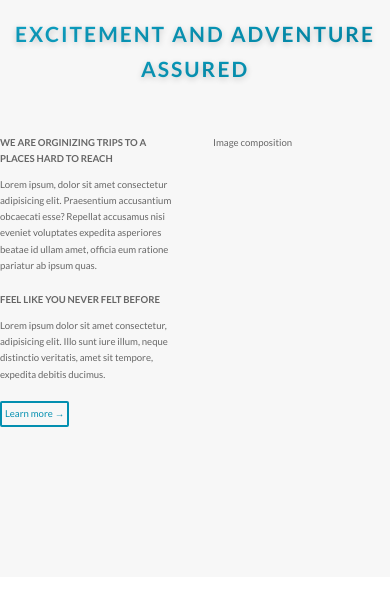
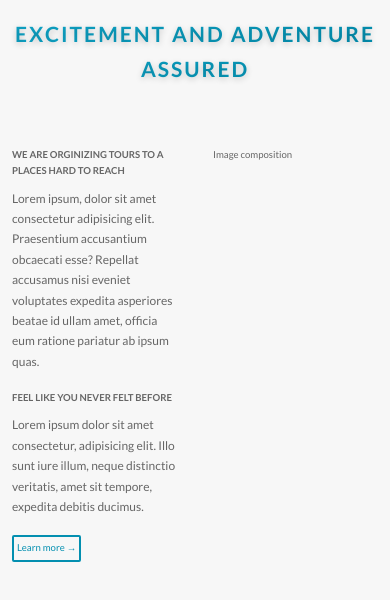
Before and after one commit to bartoszlokaj/Landing-Page, a website: page index.html in a window 390 px wide. Shown: the part 804-1404 px from the top of the page. Before the commit the page ends 1381 px from the top, so only its background shows below. Drawn offline with Linux system fonts and the light colour scheme.

Commit message:
phone font size changed

```diff
--- a/index.html
+++ b/index.html
@@ -33,7 +33,7 @@
     <div class="row about-content">
       <div class="col-1-of-2 about-content__text-box">
 
-        <h3 class="heading-tertiary u-margin-bottom-small">We are orginizing trips to a places hard to reach</h3>
+        <h3 class="heading-tertiary u-margin-bottom-small">We are orginizing tours to a places hard to reach</h3>
         <p class="paragraph">
           Lorem ipsum, dolor sit amet consectetur adipisicing elit. Praesentium accusantium obcaecati esse? Repellat accusamus nisi eveniet voluptates expedita asperiores beatae id ullam amet, officia eum ratione pariatur ab ipsum quas.
         </p>
--- a/sass/abstracts/_variables.scss
+++ b/sass/abstracts/_variables.scss
@@ -15,6 +15,7 @@ $color-black: #000;
 
 //FONT
 $default-font-size: 1.6rem;
+$default-font-size-phablet: 2rem;
 
 // GRID
 $grid-width: 114rem;
--- a/sass/base/_typography.scss
+++ b/sass/base/_typography.scss
@@ -81,6 +81,9 @@ body {
 
 .paragraph {
   font-size: $default-font-size;
+  @include respond(phablet) {
+    font-size: $default-font-size-phablet;
+  }
 
   &:not(:last-child) {
     margin-bottom: 3rem;
--- a/sass/pages/_home.scss
+++ b/sass/pages/_home.scss
@@ -2,4 +2,8 @@
   background-color: $color-gray-light-1;
   padding: 10rem 0 25rem 0;
   margin-top: -5vh;
+
+  .about-content {
+    padding: 2rem;
+  }
 }
```
Also changed, not shown: css/style.css.
